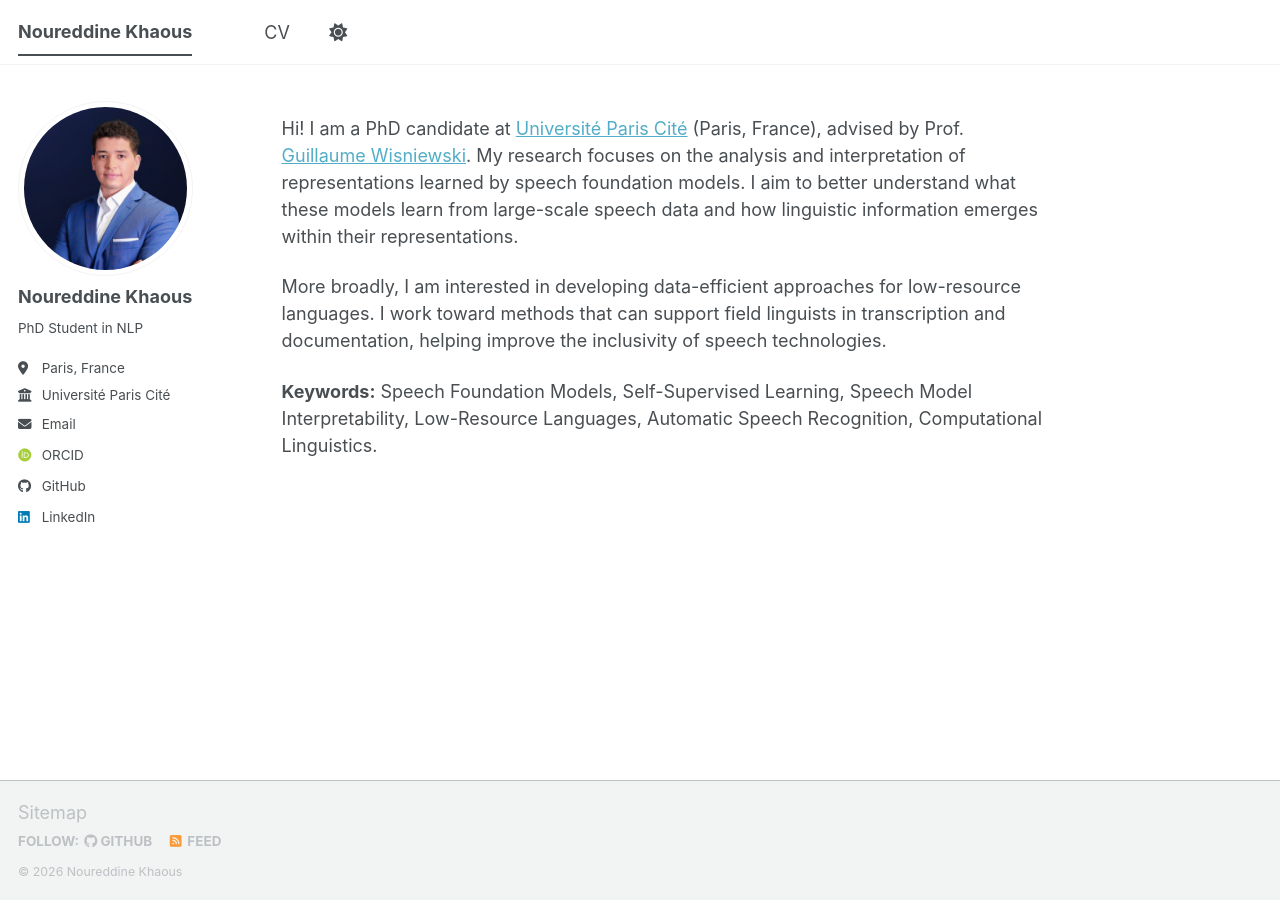
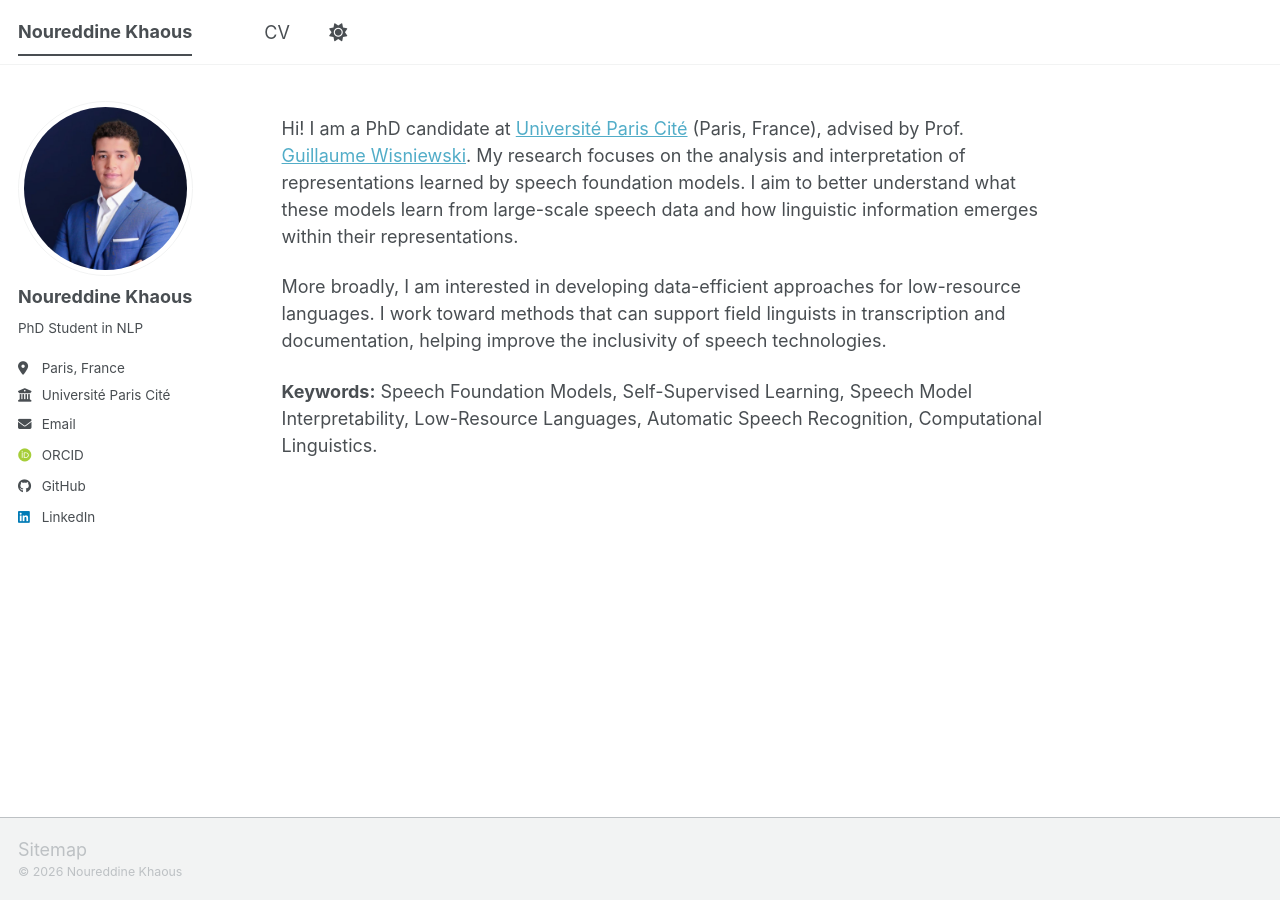
Before and after one commit to khaous-noureddine/khaous-noureddine.github.io, a Jekyll site: the page built from _pages/about.md, in a window 1280 px wide. Built offline with Jekyll 4.4.1, drawn with Linux system fonts in a browser that asks for light colours; some web fonts are replaced; a script bundle is joined from its source files by our own code; library files that are not in the unit come from our copies.

```diff
--- a/assets/css/main.scss
+++ b/assets/css/main.scss
@@ -46,3 +46,8 @@
   font-size: 2rem;
   font-weight: 700;
 }
+
+.page__footer-follow,
+.page__footer-links {
+  display: none !important;
+}
```
